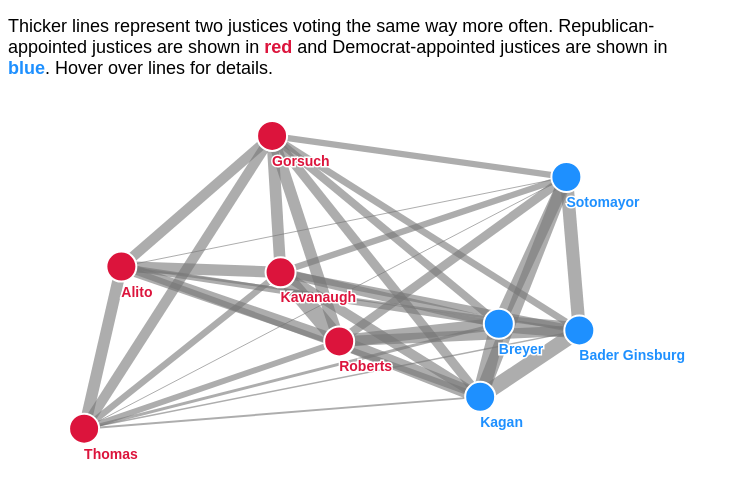
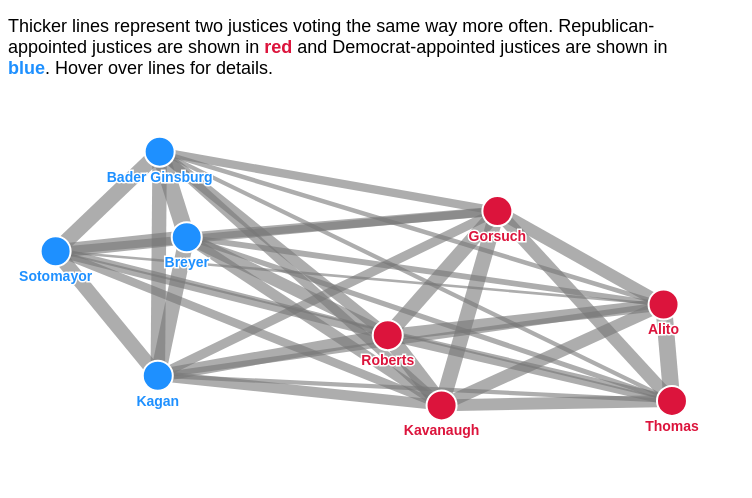
Before and after one commit to wmerrow/Will-ProgVisFA20, a plain HTML site: page WK9-projects2/index.html in a window 1280 px wide. Shown: the part 54-552 px from the top of the page, without its empty margins (0-752 px from the left). Drawn offline with nearby package versions, Linux system fonts and the light colour scheme.

Commit message:
fix data and flip left-right

```diff
--- a/WK9-projects2/index.html
+++ b/WK9-projects2/index.html
@@ -106,12 +106,12 @@
                     .range(['crimson','dodgerblue']);
             // scale for link width
             const mySize = d3.scaleLinear()
-                    .domain([17,50])
-                    .range([1,17]);
+                    .domain([45,93])
+                    .range([2,17]);
             // scale for links
             const myDistance = d3.scaleLinear()
-                    .domain([17,50])
-                    .range([450,87]);
+                    .domain([45,93])
+                    .range([600,87]);
 
 
             //bubble radius
@@ -204,6 +204,7 @@
                                  .enter()
                                  .append("text")
                                  .attr("class", "label halo")
+                                 .style("text-anchor", "middle")
                                  .text(d=> d.name);
 
                 //labels
@@ -212,24 +213,25 @@
                                  .enter()
                                  .append("text")
                                  .attr("class", "label")
+                                 .style("text-anchor", "middle")
                                  .style("fill", d=> myColor(d.appointed_by))
                                  .text(d=> d.name);
 
                 //force ticks: remember our links are lines and nodes are circles, which have specific params.
                 simulation.on("tick", (event,d)=>{
 
-                  links.attr("x1", d=>d.source.x)
+                  links.attr("x1", d=>d.source.x * -1 + w) // multiply x by -1 and add width to flip so conservatives are on the right
                        .attr("y1", d=>d.source.y)
-                       .attr("x2", d=>d.target.x)
+                       .attr("x2", d=>d.target.x * -1 + w)
                        .attr("y2", d=>d.target.y);
 
-                  nodes.attr("cx", d=>d.x)
+                  nodes.attr("cx", d=>d.x * -1 + w)
                        .attr("cy", d=>d.y);
 
-                  labelHalos.attr("x", d=>d.x)
+                  labelHalos.attr("x", d=>d.x * -1 + w)
                         .attr("y", d=>d.y + r * 2);
 
-                  labels.attr("x", d=>d.x)
+                  labels.attr("x", d=>d.x * -1 + w)
                         .attr("y", d=>d.y + r * 2);
 
 
--- a/WK9-projects2/links.csv
+++ b/WK9-projects2/links.csv
@@ -1,37 +1,37 @@
-Source,Target,Source_Name,Target_Name,Weight,Type
-0,8,JGRoberts,BMKavanaugh,50,Undirected
-2,3,RBGinsburg,SGBreyer,49,Undirected
-3,6,SGBreyer,EKagan,49,Undirected
-2,6,RBGinsburg,EKagan,46,Undirected
-0,6,JGRoberts,EKagan,43,Undirected
-5,6,SSotomayor,EKagan,43,Undirected
-2,5,RBGinsburg,SSotomayor,42,Undirected
-0,3,JGRoberts,SGBreyer,41,Undirected
-3,5,SGBreyer,SSotomayor,41,Undirected
-0,4,JGRoberts,SAAlito,39,Undirected
-0,7,JGRoberts,NMGorsuch,39,Undirected
-1,4,CThomas,SAAlito,39,Undirected
-7,8,NMGorsuch,BMKavanaugh,39,Undirected
-4,8,SAAlito,BMKavanaugh,38,Undirected
-0,2,JGRoberts,RBGinsburg,36,Undirected
-1,7,CThomas,NMGorsuch,36,Undirected
-4,7,SAAlito,NMGorsuch,36,Undirected
-6,8,EKagan,BMKavanaugh,35,Undirected
-3,8,SGBreyer,BMKavanaugh,34,Undirected
-6,7,EKagan,NMGorsuch,34,Undirected
-0,5,JGRoberts,SSotomayor,33,Undirected
-3,7,SGBreyer,NMGorsuch,31,Undirected
-2,7,RBGinsburg,NMGorsuch,29,Undirected
-2,8,RBGinsburg,BMKavanaugh,29,Undirected
-1,8,CThomas,BMKavanaugh,28,Undirected
-5,7,SSotomayor,NMGorsuch,28,Undirected
-5,8,SSotomayor,BMKavanaugh,28,Undirected
-0,1,JGRoberts,CThomas,27,Undirected
-3,4,SGBreyer,SAAlito,27,Undirected
-4,6,SAAlito,EKagan,27,Undirected
-1,3,CThomas,SGBreyer,21,Undirected
-2,4,RBGinsburg,SAAlito,20,Undirected
-1,6,CThomas,EKagan,19,Undirected
-1,2,CThomas,RBGinsburg,18,Undirected
-1,5,CThomas,SSotomayor,17,Undirected
-4,5,SAAlito,SSotomayor,17,Undirected
+Source_Name,Target_Name,Source,Target,Weight,Type
+JGRoberts,CThomas,0,1,72,Undirected
+JGRoberts,RBGinsburg,0,2,73,Undirected
+JGRoberts,SGBreyer,0,3,77,Undirected
+JGRoberts,SAAlito,0,4,77,Undirected
+JGRoberts,SSotomayor,0,5,70,Undirected
+JGRoberts,EKagan,0,6,80,Undirected
+JGRoberts,NMGorsuch,0,7,85,Undirected
+JGRoberts,BMKavanaugh,0,8,92,Undirected
+CThomas,RBGinsburg,1,2,52,Undirected
+CThomas,SGBreyer,1,3,55,Undirected
+CThomas,SAAlito,1,4,92,Undirected
+CThomas,SSotomayor,1,5,45,Undirected
+CThomas,EKagan,1,6,52,Undirected
+CThomas,NMGorsuch,1,7,80,Undirected
+CThomas,BMKavanaugh,1,8,77,Undirected
+RBGinsburg,SGBreyer,2,3,93,Undirected
+RBGinsburg,SAAlito,2,4,53,Undirected
+RBGinsburg,SSotomayor,2,5,87,Undirected
+RBGinsburg,EKagan,2,6,85,Undirected
+RBGinsburg,NMGorsuch,2,7,65,Undirected
+RBGinsburg,BMKavanaugh,2,8,68,Undirected
+SGBreyer,SAAlito,3,4,57,Undirected
+SGBreyer,SSotomayor,3,5,83,Undirected
+SGBreyer,EKagan,3,6,88,Undirected
+SGBreyer,NMGorsuch,3,7,68,Undirected
+SGBreyer,BMKavanaugh,3,8,72,Undirected
+SAAlito,SSotomayor,4,5,47,Undirected
+SAAlito,EKagan,4,6,57,Undirected
+SAAlito,NMGorsuch,4,7,78,Undirected
+SAAlito,BMKavanaugh,4,8,78,Undirected
+SSotomayor,EKagan,5,6,85,Undirected
+SSotomayor,NMGorsuch,5,7,65,Undirected
+SSotomayor,BMKavanaugh,5,8,65,Undirected
+EKagan,NMGorsuch,6,7,68,Undirected
+EKagan,BMKavanaugh,6,8,72,Undirected
+NMGorsuch,BMKavanaugh,7,8,87,Undirected
```
Also changed, not shown: 1 other file.
